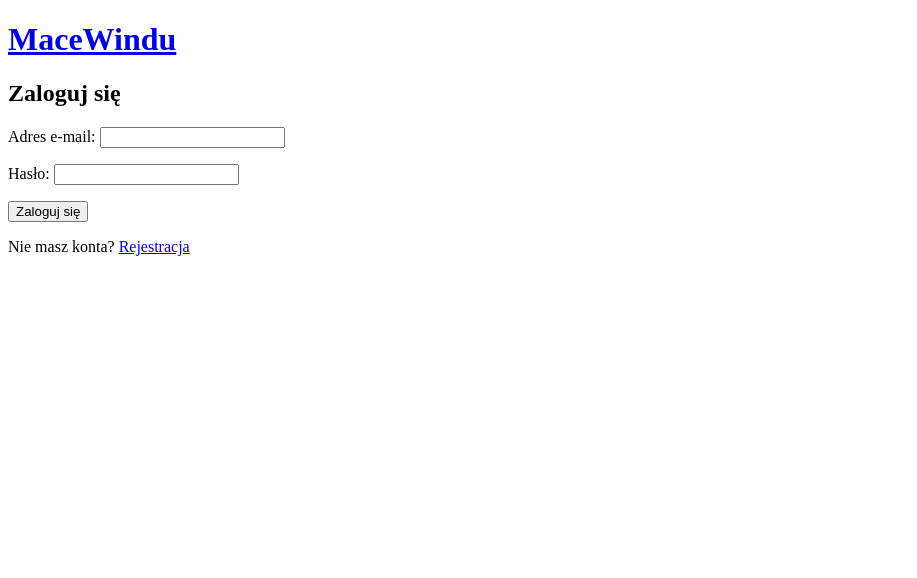
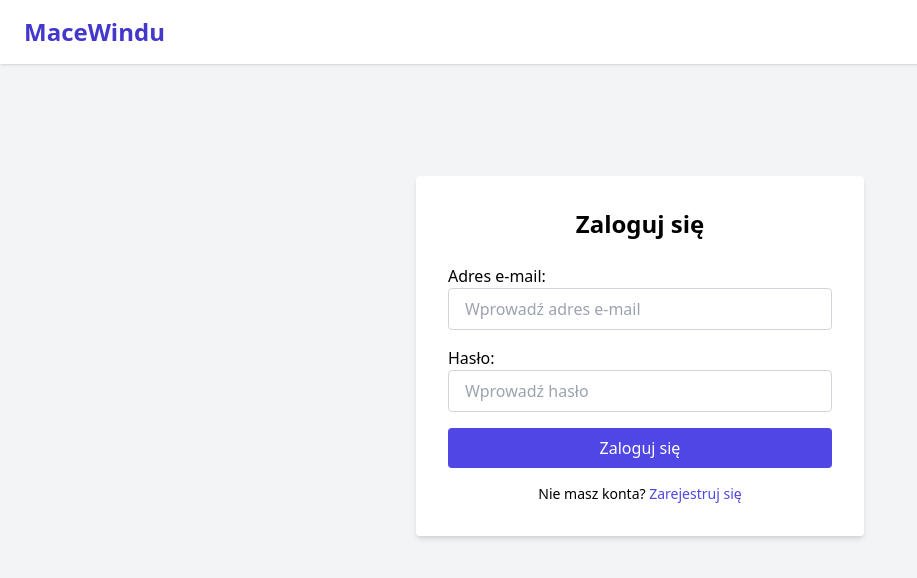
Before and after one commit to justNoriX/Projektzespolowy, a Django app: page /MaceWindu/login/ in a window 1280 px wide. Shown: the top 578 px of the page, without its empty margins (0-917 px from the left). Run offline with Django 3.2, Linux system fonts and the light colour scheme; parts of the project's set-up code (start-up, migrations or seed data) failed here and were passed over; some libraries are stand-ins or nearby versions.

Commit message:
Frontend

```diff
--- a/MaceWindu/MaceWinduApp/forms.py
+++ b/MaceWindu/MaceWinduApp/forms.py
@@ -18,25 +18,44 @@ class CustomUserCreationForm(UserCreationForm):
 class LoginForm(forms.Form):
     def __init__(self, *args, **kwargs):
         self.user = None
-        super().__init__(*args,**kwargs)
+        super().__init__(*args, **kwargs)
 
-    email = forms.EmailField(required=True, label="Adres e-mail")
-    password=forms.CharField(required=True,label="Hasło",widget=forms.PasswordInput)
+    email = forms.EmailField(
+        required=True,
+        label="Adres e-mail",
+        widget=forms.EmailInput(attrs={
+            "class": "w-full px-4 py-2 border border-gray-300 rounded focus:outline-none focus:ring-2 focus:ring-indigo-500",
+            "placeholder": "Wprowadź adres e-mail"
+        })
+    )
+
+    password = forms.CharField(
+        required=True,
+        label="Hasło",
+        widget=forms.PasswordInput(attrs={
+            "class": "w-full px-4 py-2 border border-gray-300 rounded focus:outline-none focus:ring-2 focus:ring-indigo-500",
+            "placeholder": "Wprowadź hasło"
+        })
+    )
+
     def clean(self):
-        cleaned_data=super().clean()
-        email=cleaned_data.get('email')
-        password=cleaned_data.get('password')
+        cleaned_data = super().clean()
+        email = cleaned_data.get('email')
+        password = cleaned_data.get('password')
 
         if email and password:
             try:
-                user_object=CustomUser.objects.get(email=email)
+                user_object = CustomUser.objects.get(email=email)
             except CustomUser.DoesNotExist:
                 raise forms.ValidationError("Adres e-mail lub hasło nie są prawidłowe")
-            user=authenticate(username=user_object.email,password=password)
+
+            user = authenticate(username=user_object.email, password=password)
             if user is None:
                 raise forms.ValidationError("Adres e-mail lub hasło nie są prawidłowe")
-            self.user=user
+
+            self.user = user
         return cleaned_data
+
     def get_user(self):
         return self.user
 
--- a/MaceWindu/templates/base.html
+++ b/MaceWindu/templates/base.html
@@ -1,12 +1,33 @@
+<!--
+  Podstawowy szablon z nagłówkiem aplikacji.
+  - Tailwind CSS przez CDN (można też użyć skompilowanego pliku CSS).
+  - Ustawiono meta viewport dla responsywności.
+  - Body z jasnoszarym tłem (klasa bg-gray-100) dla kontrastu.
+-->
 <!DOCTYPE html>
 <html lang="pl">
 <head>
-  <meta charset="UTF-8">
+  <meta charset="UTF-8" />
+  <meta name="viewport" content="width=device-width, initial-scale=1.0" />
+  <!-- Włączenie Tailwind CSS z CDN (alternatywnie: {% load static %} + link do pliku CSS) -->
+  <script src="https://cdn.tailwindcss.com"></script>
   <title>MaceWindu</title>
+</head>
+<body class="bg-gray-100">
 
-</head>
-<body>
-<a href="{% url 'dashboard' %}"><h1>MaceWindu</h1></a>
-  {% block content %}{% endblock %}
+  <!-- Nagłówek aplikacji -->
+  <header class="bg-white shadow">
+    <div class="container mx-auto py-4 px-6">
+      <!-- Nazwa/logo aplikacji. Używamy dużego, pogrubionego fontu i indygo koloru. -->
+      <h1 class="text-2xl font-bold text-indigo-700">MaceWindu</h1>
+    </div>
+  </header>
+
+  <!-- Główny kontener treści (blok do rozszerzania w podszablonach) -->
+  <main class="container mx-auto px-6 py-8">
+    {% block content %}
+    {% endblock %}
+  </main>
+
 </body>
 </html>
--- a/MaceWindu/templates/login.html
+++ b/MaceWindu/templates/login.html
@@ -1,10 +1,17 @@
 {% extends "base.html" %}
 {% block content %}
-  <h2>Zaloguj się</h2>
-  <form method="post">
-    {% csrf_token %}
-    {{ form.as_p }}
-    <button type="submit">Zaloguj się</button>
-  </form>
-  <p>Nie masz konta? <a href="{% url 'register' %}">Rejestracja</a></p>
+  <div class="max-w-md mx-auto mt-20 bg-white shadow-md p-8 rounded">
+    <h2 class="text-2xl font-semibold mb-6 text-center">Zaloguj się</h2>
+    <form method="post" class="space-y-4">
+      {% csrf_token %}
+      {{ form.as_p }}
+      <button type="submit" class="w-full bg-indigo-600 text-white py-2 rounded hover:bg-indigo-700 transition">
+        Zaloguj się
+      </button>
+    </form>
+    <p class="mt-4 text-center text-sm">
+      Nie masz konta?
+      <a href="{% url 'register' %}" class="text-indigo-600 hover:underline">Zarejestruj się</a>
+    </p>
+  </div>
 {% endblock %}
```
